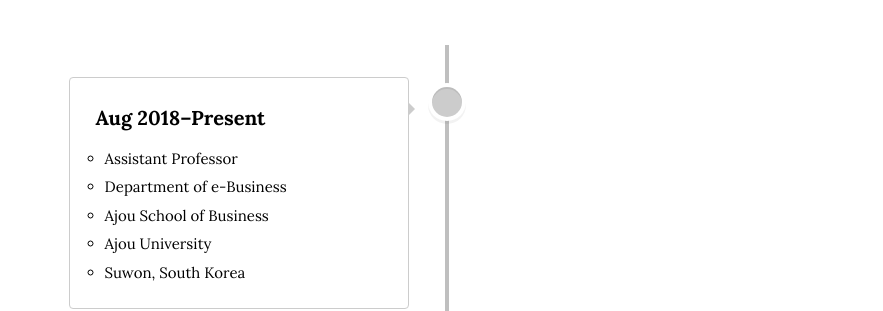
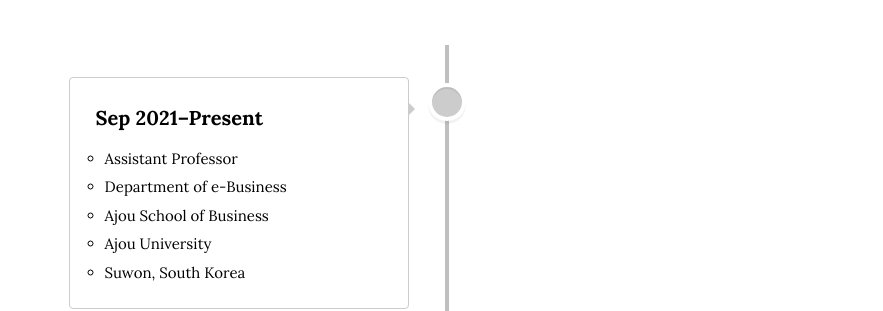
Before and after one commit to istaehun/taehun, a Jekyll site: the page built from timeline.html, in a window 1280 px wide and 900 px high, scrolled down 397 px. Shown: the part 155-466 px from the top of the window, without its empty margins (193-1076 px from the left). Built offline with Jekyll 4.4.1, drawn with Linux system fonts in a browser that asks for light colours; nearby versions of some CDN libraries.

Commit message:
Update timeline.yml

```diff
--- a/_data/timeline.yml
+++ b/_data/timeline.yml
@@ -1,6 +1,6 @@
 -
   date: ""
-  title: "Aug 2018–Present"
+  title: "Sep 2021–Present"
   text-list:
     - "Assistant Professor"
     - "Department of e-Business"
```
